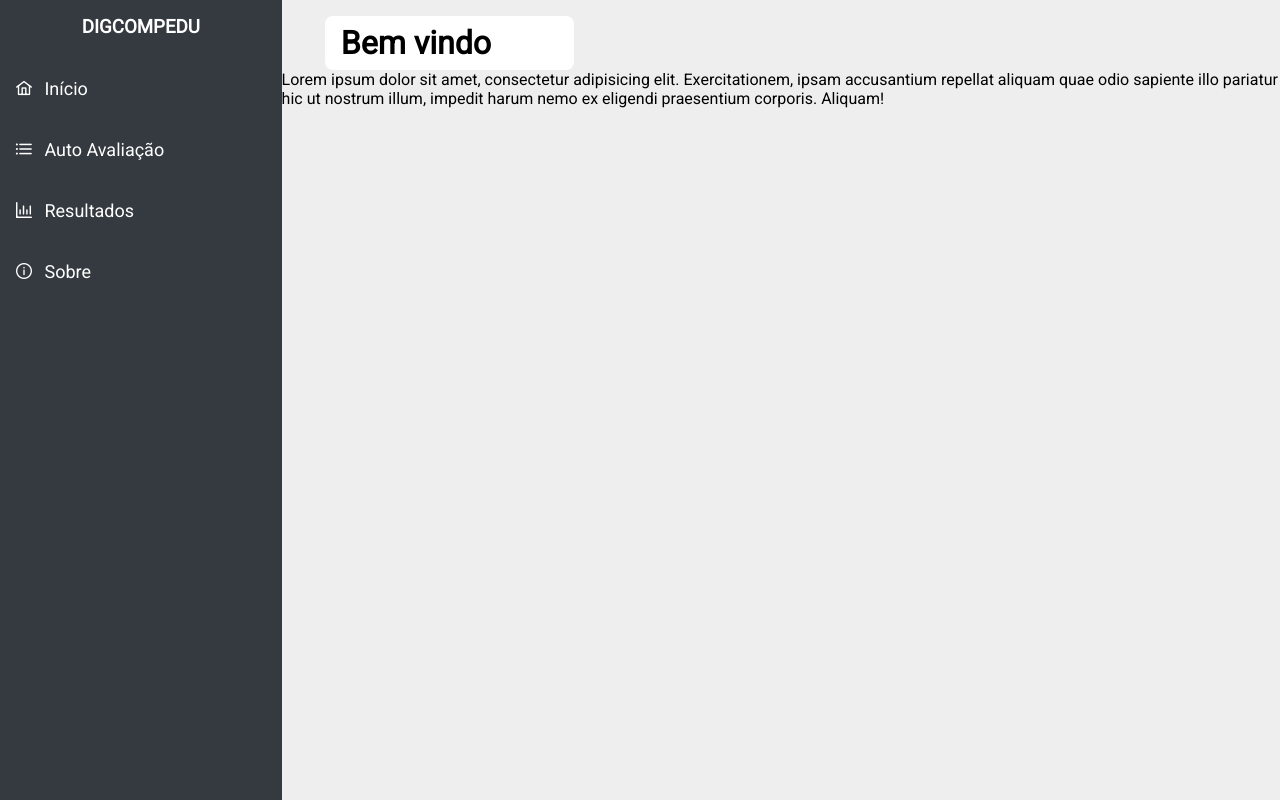
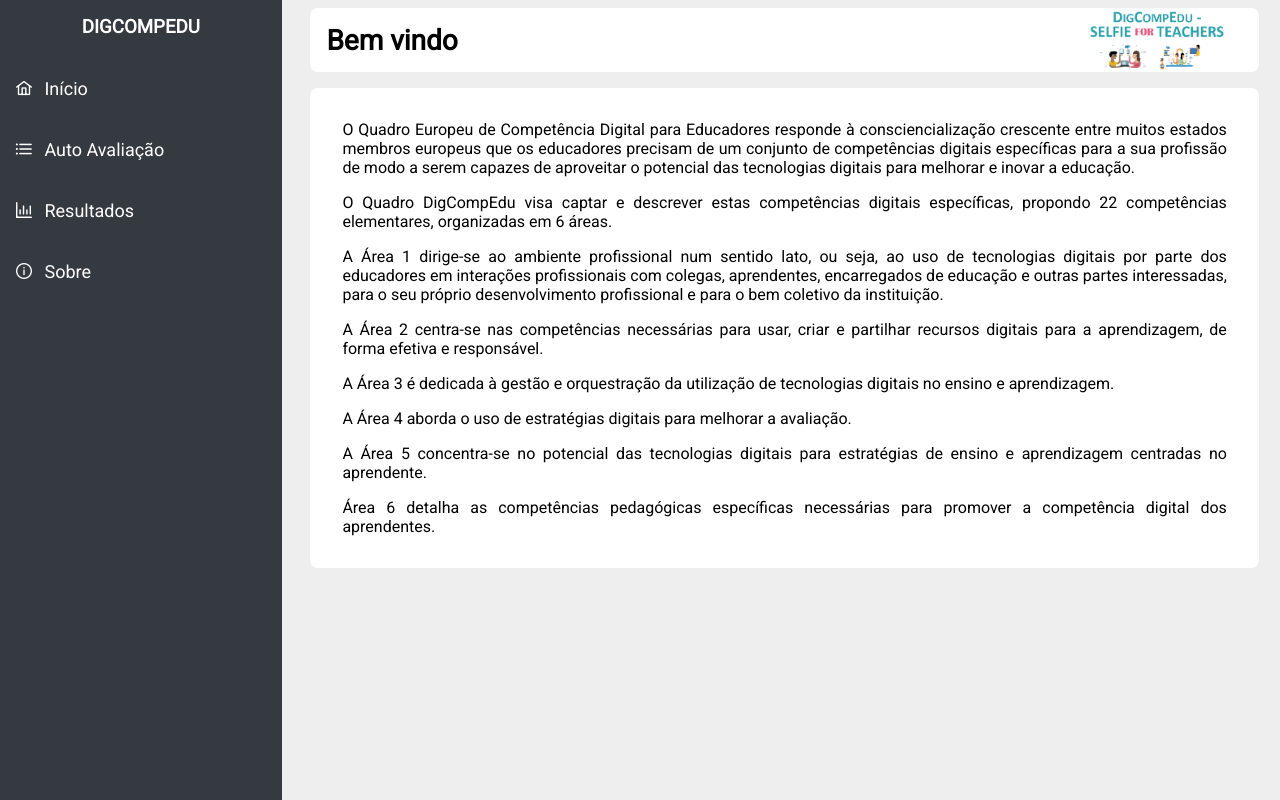
Before and after one commit to PedroRocha94/dig-comp-edu, a Vue app: page / in a window 1280 px wide. Built offline with nearby package versions, Linux system fonts and the light colour scheme.

Commit message:
Adding an image to the header and adding information to the Homepage and applying styling to the Homepage.

```diff
--- a/src/assets/sass/_content.scss
+++ b/src/assets/sass/_content.scss
@@ -2,11 +2,26 @@
   width: 78%;
   background-color: #eeeeee;
 
-  .title-header {
-    margin: 1rem 0 0 2.7rem;
+  .header {
+    display: flex;
+    flex-direction: row;
+    height: 4rem;
+    width: 95%;
+    align-items: center;
+    justify-content: space-between;
     background-color: white;
-    width: 25%;
+    margin: 0.5rem 0 0 1.8rem;
     border-radius: 0.5rem;
-    padding: 0.5rem 0 0.5rem 1rem;
+
+    .header-title {
+      margin-left: 1rem;
+      font-size: 1.75rem;
+    }
+
+    img {
+      height: 4rem;
+      width: 15%;
+      margin-right: 2rem;
+    }
   }
 }
--- a/src/assets/sass/components/_info-areas.scss
+++ b/src/assets/sass/components/_info-areas.scss
@@ -1,6 +1,7 @@
 .info-areas {
   .header {
     margin: 0 0 1rem 0;
+    height: 1.25rem;
   }
 
   .info-areas-content {
--- a/src/assets/sass/components/_questionnaire.scss
+++ b/src/assets/sass/components/_questionnaire.scss
@@ -3,7 +3,7 @@
   flex-direction: column;
   align-items: center;
   padding: 2rem;
-  margin-top: 0.2rem;
+  margin-top: -1rem;
   min-height: 94.2vh;
 
   .questionnaire-section {
--- a/src/assets/sass/pages/_chart.scss
+++ b/src/assets/sass/pages/_chart.scss
@@ -8,7 +8,7 @@
 
     .view-chart {
       width: 92%;
-      margin: 2rem 0 0 3rem;
+      margin: 1rem 0 0 3rem;
       background-color: white;
       border-radius: 0.5rem;
       padding: 2rem;
@@ -16,7 +16,7 @@
 
     .tab-view {
       width: 92%;
-      margin: 2.3rem 0 2rem 3rem;
+      margin: 1rem 0 2rem 3rem;
     }
   }
 }
--- a/src/assets/sass/pages/_home.scss
+++ b/src/assets/sass/pages/_home.scss
@@ -2,4 +2,28 @@
   display: flex;
   flex-direction: row;
   height: 100vh;
+
+  .content {
+    .text-body {
+      display: flex;
+      flex-direction: column;
+      background-color: white;
+      width: 95%;
+      padding: 2rem;
+      margin: 1rem 0 0 1.8rem;
+      border-radius: 0.5rem;
+      gap: 1rem;
+      text-align: justify;
+
+      .areas {
+        display: flex;
+        flex-direction: column;
+        gap: 1rem;
+
+        .area {
+
+        }
+      }
+    }
+  }
 }
--- a/src/components/InfoAreas.vue
+++ b/src/components/InfoAreas.vue
@@ -13,11 +13,9 @@
         class="info-areas-content-description"
       >
         Isto significa que tem uma oportunidade para começar a melhorar a utilização que faz das tecnologias digitais
-        para o ensino. O feedback deste questionário identificou várias ações que pode tentar. Selecione uma ou duas
-        para começar durante o próximo período letivo, concentrando-se em melhorar significativamente as suas
-        estratégias de ensino. Ao fazer isso, estará a movimentar-se para a próxima etapa da competência digital, o
-        nível do(a) Explorador(a).
-
+        para o ensino. Selecione uma ou duas para começar durante o próximo período letivo, concentrando-se em melhorar
+        significativamente as suas estratégias de ensino. Ao fazer isso, estará a movimentar-se para a próxima etapa da
+        competência digital, o nível do(a) Explorador(a).
       </p>
       <p
         v-else-if="ranking === 'Explorador'"
@@ -40,7 +38,6 @@
         tecnologias digitais a métodos e estratégias pedagógicas. Tente dar a si mesmo(a) mais algum tempo para
         experimentar e refletir, complementando-o com incentivo colaborativo e troca de conhecimento para chegar ao
         próximo nível, o de Especialista (B2).
-
       </p>
       <p
         v-else-if="ranking === 'Especialista'"
@@ -53,7 +50,6 @@
         experimentação como um meio de expandir, estruturar e consolidar o seu repertório de estratégias. Partilhe o
         seu conhecimento com outros professores e continue a desenvolver, de forma crítica, as suas estratégias
         digitais para alcançar o nível de Líder (C1).
-
       </p>
       <p
         v-else-if="ranking === 'Líder'"
--- a/src/pages/About.vue
+++ b/src/pages/About.vue
@@ -2,7 +2,10 @@
   <div class="about">
     <Sidebar/>
     <div class="content">
-      <h1 class="title-header">Sobre</h1>
+      <div class="header">
+        <h1 class="header-title">Sobre</h1>
+        <img src="../assets/selfie_logo.png" alt="Logomarca">
+      </div>
       <span>
         Lorem ipsum, dolor sit amet consectetur adipisicing elit.
         Beatae fugiat tempora est iure? Iusto voluptas asperiores laboriosam
--- a/src/pages/Chart.vue
+++ b/src/pages/Chart.vue
@@ -2,7 +2,10 @@
   <div class="chart">
     <Sidebar />
     <div class="content">
-      <h1 class="title-header">Resultados</h1>
+      <div class="header">
+        <h1 class="header-title">Resultados</h1>
+        <img src="../assets/selfie_logo.png" alt="Logomarca">
+      </div>
       <div class="view-chart">
         <canvas id="myChart" width="400" height="150"></canvas>
       </div>
--- a/src/pages/Home.vue
+++ b/src/pages/Home.vue
@@ -2,13 +2,47 @@
   <div class="home">
     <Sidebar/>
     <div class="content">
-      <h1 class="title-header">Bem vindo</h1>
-      <span>
-        Lorem ipsum dolor sit amet, consectetur adipisicing elit.
-        Exercitationem, ipsam accusantium repellat aliquam quae odio sapiente
-        illo pariatur hic ut nostrum illum, impedit harum nemo ex eligendi
-        praesentium corporis. Aliquam!
-      </span>
+      <div class="header">
+        <h1 class="header-title">Bem vindo</h1>
+        <img src="../assets/selfie_logo.png" alt="Logomarca">
+      </div>
+      <div class="text-body">
+        <p class="introduction">
+          O Quadro Europeu de Competência Digital para Educadores responde à consciencialização
+          crescente entre muitos estados membros europeus que os educadores precisam de um
+          conjunto de competências digitais específicas para a sua profissão de modo a serem capazes
+          de aproveitar o potencial das tecnologias digitais para melhorar e inovar a educação.
+        </p>
+        <div class="areas">
+          <p class="areas-presentation">
+            O Quadro DigCompEdu visa captar e descrever estas competências digitais específicas, propondo 22
+            competências elementares, organizadas em 6 áreas.
+          </p>
+          <p class="area">
+            A Área 1 dirige-se ao ambiente profissional num sentido lato, ou seja, ao uso de tecnologias digitais
+            por parte dos educadores em interações profissionais com colegas, aprendentes, encarregados de educação
+            e outras partes interessadas, para o seu próprio desenvolvimento profissional e para o bem coletivo da instituição.
+          </p>
+          <p class="area">
+            A Área 2 centra-se nas competências necessárias para usar, criar e partilhar recursos digitais para a aprendizagem,
+            de forma efetiva e responsável.
+          </p>
+          <p class="area">
+            A Área 3 é dedicada à gestão e orquestração da utilização de tecnologias digitais no ensino e aprendizagem.
+          </p>
+          <p class="area">
+            A Área 4 aborda o uso de estratégias digitais para melhorar a avaliação.
+          </p>
+          <p class="area">
+            A Área 5 concentra-se no potencial das tecnologias digitais para estratégias de ensino e aprendizagem centradas
+            no aprendente.
+          </p>
+          <p class="area">
+            Área 6 detalha as competências pedagógicas específicas necessárias para promover a competência digital dos
+            aprendentes.
+          </p>
+        </div>
+      </div>
     </div>
   </div>
 </template>
--- a/src/pages/Quiz.vue
+++ b/src/pages/Quiz.vue
@@ -2,7 +2,10 @@
   <div class="quiz">
     <Sidebar/>
     <div class="content">
-      <h1 class="title-header">Auto Avaliação</h1>
+      <div class="header">
+        <h1 class="header-title">Auto Avaliação</h1>
+        <img src="../assets/selfie_logo.png" alt="Logomarca">
+      </div>
       <Questionnaire />
     </div>
   </div>
```
Also changed, not shown: src/assets/selfie_logo.png (added).
